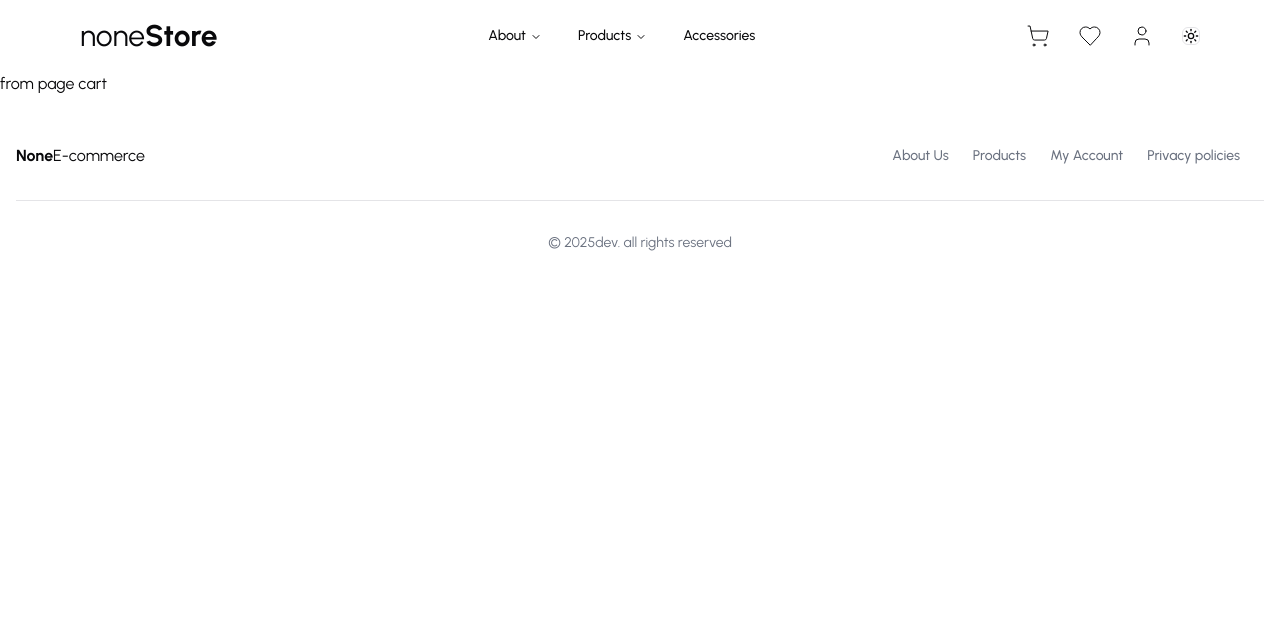
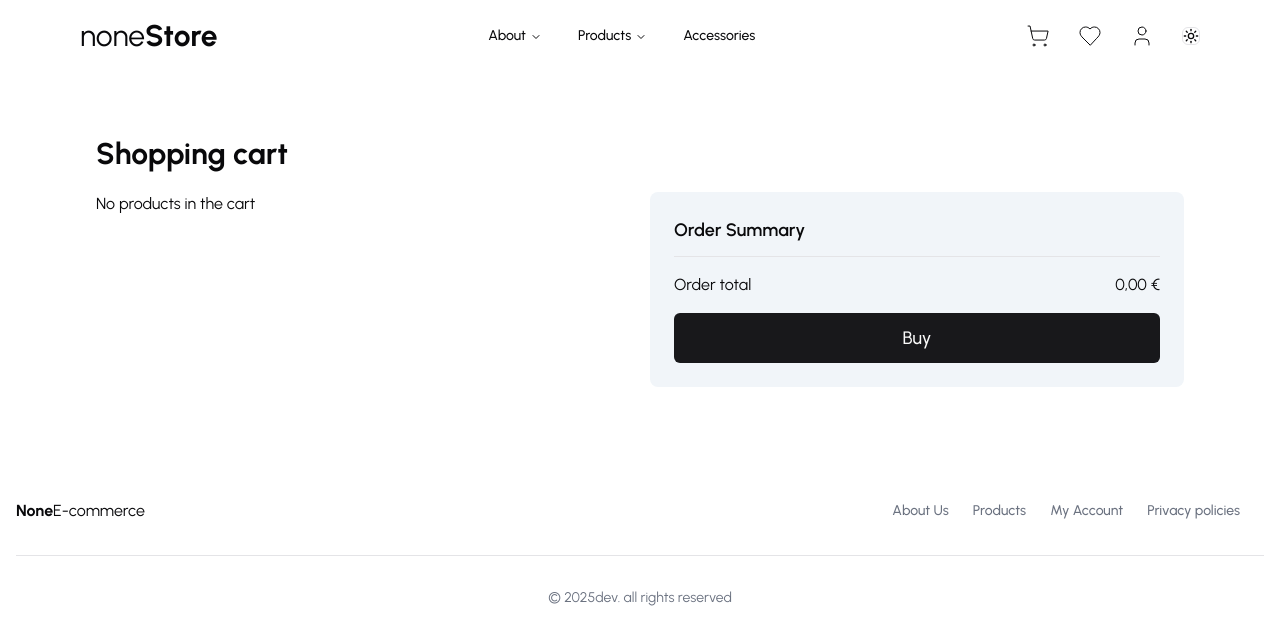
Before and after one commit to mariogruby/next-app-project, a Next.js app in the folder frontend/: page /cart in a window 1280 px wide. Shown: the top 644 px of the page. Built offline with nearby package versions, Linux system fonts and the light colour scheme.

Commit message:
cart functionality

```diff
--- /dev/null
+++ b/frontend/app/(routes)/cart/component/cart-item.tsx
@@ -0,0 +1,49 @@
+import { useCart } from "@/hooks/use-cart";
+import { ProductType } from "@/types/product";
+import { useRouter } from "next/navigation";
+import Image from "next/image";
+import { Trash2 } from "lucide-react";
+import { formatPrice } from '../../../../lib/formatPrice';
+
+interface CartItemProps {
+    product: ProductType;
+}
+
+const CartItem = ({ product }: CartItemProps) => {
+    const router = useRouter();
+    const { removeItem } = useCart();
+
+    return (
+        <li className="flex items-center py-4 border-b">
+            {/* Imagen en miniatura */}
+            <div
+                className="w-16 h-16 overflow-hidden rounded-md cursor-pointer"
+                onClick={() => router.push(`/product/${product.slug}`)}
+            >
+                <Image
+                    src={`${process.env.NEXT_PUBLIC_BACKEND_URL}${product.images[0].url}` || "/placeholder.jpg"}
+                    alt={product.productName}
+                    width={64}
+                    height={64}
+                    className="object-cover"
+                />
+            </div>
+
+            {/* Nombre y precio del producto */}
+            <div className="ml-4 flex-1">
+                <p className="text-lg font-medium">{product.productName}</p>
+                <p className="text-sm text-gray-500">{formatPrice(product.price)}</p>
+            </div>
+
+            {/* Botón para eliminar */}
+            <button
+                className="text-red-500 hover:text-red-700"
+                onClick={() => removeItem(product.id)}
+            >
+                <Trash2 width={60} strokeWidth={1} />
+            </button>
+        </li>
+    );
+};
+
+export default CartItem;
--- a/frontend/app/(routes)/cart/page.tsx
+++ b/frontend/app/(routes)/cart/page.tsx
@@ -1,6 +1,42 @@
+"use client"
+import { Button } from "@/components/ui/button";
+import { Separator } from "@/components/ui/separator";
+import { useCart } from "@/hooks/use-cart"
+import { formatPrice } from "@/lib/formatPrice";
+import CartItem from "./component/cart-item";
+
 export default function Page() {
-
+    const { items, removeAll } = useCart();
+    const prices = items.map((product => product.price))
+    const totalPrice = prices.reduce((total, price) => total + price, 0)
     return (
-        <>from page cart</>
+        <div className="max-w-6xl px-4 py-16 mx-auto sm:px-6 lg:px-8">
+            <h1 className="mb-5 text-3xl font-bold">Shopping cart</h1>
+            <div className="grid sm:grid-cols-2 sm:gap-5">
+                <div>
+                    {items.length == 0 && (
+                        <p>No products in the cart</p>
+                    )}
+                    <ul>
+                        {items.map((item) => (
+                            <CartItem key={item.id} product={item} />
+                        ))}
+                    </ul>
+                </div>
+                <div className="max-w-xl">
+                    <div className="p-6 rounded-lg bg-slate-100">
+                        <p className="mb-3 text-lg font-semibold">Order Summary</p>
+                        <Separator />
+                        <div className="flex justify-between gap-5 my-4">
+                            <p>Order total</p>
+                            <p>{formatPrice(totalPrice)}</p>
+                        </div>
+                        <div className="flex items-center justify-center w-full mt-3">
+                            <Button className="h-[50px] w-full text-lg" onClick={() => console.log("buy")}>Buy</Button>
+                        </div>
+                    </div>
+                </div>
+            </div>
+        </div>
     )
 }
--- a/frontend/app/(routes)/product/[productSlug]/components/info-product.tsx
+++ b/frontend/app/(routes)/product/[productSlug]/components/info-product.tsx
@@ -4,6 +4,7 @@ import { Separator } from "@/components/ui/separator";
 import { formatPrice } from "@/lib/formatPrice";
 import { ProductType } from "@/types/product";
 import { Heart } from "lucide-react";
+import { useCart } from "@/hooks/use-cart";
 
 export type InfoProductProps = {
     product: ProductType;
@@ -24,6 +25,7 @@ const colorMapping: Record<string, string> = {
 const InfoProduct = (props: InfoProductProps) => {
     const { product, onColorSelect } = props;
     const [isExpanded, setIsExpanded] = useState(false);
+    const {addItem} = useCart();
 
     const truncatedDescription = product.description.length > 100
         ? product.description.substring(0, 200) + "..."
@@ -78,7 +80,7 @@ const InfoProduct = (props: InfoProductProps) => {
             <Separator className="my-4" />
             <p className="my-4 text-2xl">{formatPrice(product.price)}</p>
             <div className="flex items-center gap-5">
-                <Button className="h-[50px] w-full justify-center my-5" onClick={() => console.log("Add to cart")}>Add to cart</Button>
+                <Button className="h-[50px] w-full justify-center my-5" onClick={() => addItem(product)}>Add to cart</Button>
                 <Button className="h-[50px] w-full justify-center" onClick={() => console.log("Buy now")}>Buy now</Button>
                 <Heart width={60} strokeWidth={1} className="transition duration-300 cursor-pointer hover:fill-black"
                 onClick={() => console.log("add to loved products")} />
--- a/frontend/app/layout.tsx
+++ b/frontend/app/layout.tsx
@@ -4,6 +4,7 @@ import "./globals.css";
 import Navbar from "@/components/navbar";
 import Footer from "@/components/footer";
 import { ThemeProvider } from "@/components/theme-provider";
+import { Toaster } from "sonner";
 
 const urbanist = Urbanist({
   subsets: ["latin"],
@@ -31,6 +32,7 @@ export default function RootLayout({
         >
           <Navbar />
           {children}
+          <Toaster />
           <Footer />
         </ThemeProvider>
       </body>
--- a/frontend/components/product-card.tsx
+++ b/frontend/components/product-card.tsx
@@ -7,6 +7,7 @@ import { Skeleton } from "@/components/ui/skeleton";
 import { ProductType } from "@/types/product";
 import { Button } from "./ui/button";
 import { formatPrice } from "@/lib/formatPrice";
+import { useCart } from "@/hooks/use-cart";
 // import { useRouter } from "next/navigation";
 
 type ProductCardProps = {
@@ -16,6 +17,8 @@ type ProductCardProps = {
 export const ProductCard = (props: ProductCardProps) => {
 
   const { loading, result } = props;
+  const { addItem } = useCart()
+
   // const router = useRouter();
   if (loading || !result || result.length === 0) {
     return (
@@ -67,7 +70,7 @@ export const ProductCard = (props: ProductCardProps) => {
             <Button
               onClick={(e) => {
                 e.stopPropagation();
-                console.log("add to cart");
+                addItem(product);
               }}
               icon={<span>Add to cart</span>}
               className="rounded-xl pl-4 pr-1 py-1 text-white flex items-center space-x-1 bg-neutral-900 mt-4 text-xs font-bold dark:bg-zinc-800"
--- /dev/null
+++ b/frontend/components/ui/sonner.tsx
@@ -0,0 +1,31 @@
+"use client"
+
+import { useTheme } from "next-themes"
+import { Toaster as Sonner } from "sonner"
+
+type ToasterProps = React.ComponentProps<typeof Sonner>
+
+const Toaster = ({ ...props }: ToasterProps) => {
+  const { theme = "system" } = useTheme()
+
+  return (
+    <Sonner
+      theme={theme as ToasterProps["theme"]}
+      className="toaster group"
+      toastOptions={{
+        classNames: {
+          toast:
+            "group toast group-[.toaster]:bg-background group-[.toaster]:text-foreground group-[.toaster]:border-border group-[.toaster]:shadow-lg",
+          description: "group-[.toast]:text-muted-foreground",
+          actionButton:
+            "group-[.toast]:bg-primary group-[.toast]:text-primary-foreground",
+          cancelButton:
+            "group-[.toast]:bg-muted group-[.toast]:text-muted-foreground",
+        },
+      }}
+      {...props}
+    />
+  )
+}
+
+export { Toaster }
--- /dev/null
+++ b/frontend/hooks/use-cart.tsx
@@ -0,0 +1,36 @@
+import { create } from 'zustand'
+import { persist, createJSONStorage } from 'zustand/middleware'
+import { ProductType } from '../types/product';
+import { toast } from 'sonner';
+
+interface CartStore {
+    items: ProductType[],
+    addItem: (data: ProductType) => void
+    removeItem: (id: number) => void
+    removeAll: () => void
+}
+
+export const useCart = create(persist<CartStore>((set, get) => ({
+    items: [],
+    addItem: (data: ProductType) => {
+        const currentItems = get().items
+        const existingItem = currentItems.find((item) => item.id == data.id)
+
+        if (existingItem) {
+            return toast.error("The product already exists in the cart")
+        }
+
+        set({
+            items: [...get().items, data]
+        })
+        toast.success("Product added to cart")
+    },
+    removeItem: (id: number) => {
+        set({ items: [...get().items.filter((item) => item.id != id)] })
+        toast.warning("Product removed from cart")
+    },
+    removeAll: () => set({ items: [] })
+}), {
+    name: "cart-storage",
+    storage: createJSONStorage(() => localStorage)
+}))
--- a/frontend/package.json
+++ b/frontend/package.json
@@ -24,11 +24,12 @@
     "lucide-react": "^0.475.0",
     "motion": "^12.4.2",
     "next": "15.1.7",
-    "next-themes": "^0.4.4",
+    "next-themes": "^0.4.6",
     "react": "^19.0.0",
     "react-dom": "^19.0.0",
     "react-slick": "^0.30.3",
     "slick-carousel": "^1.8.1",
+    "sonner": "^2.0.1",
     "tailwind-merge": "^3.0.1",
     "tailwindcss-animate": "^1.0.7",
     "zustand": "^5.0.3"
```
Also changed, not shown: frontend/components/navbar.tsx (+10 -1 lines), 1 other file (tests, documents, lock files or other folders).
